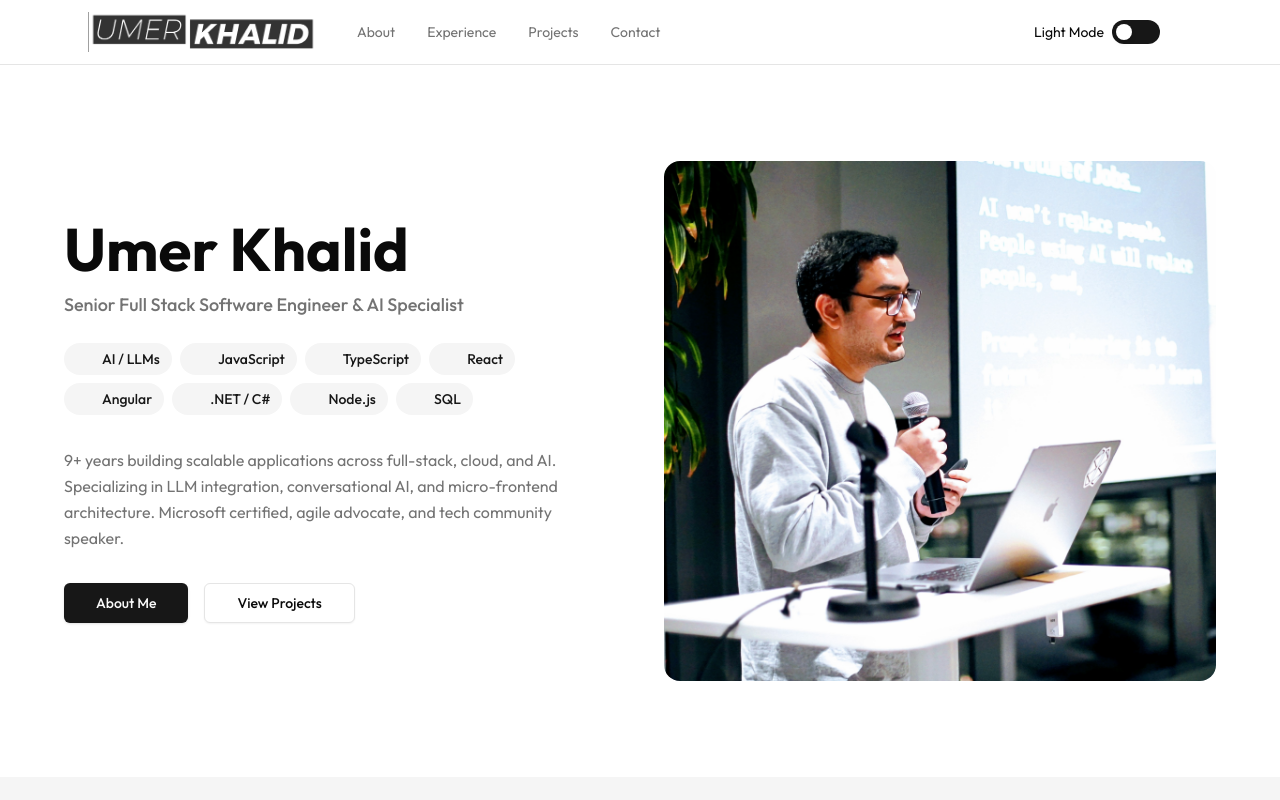
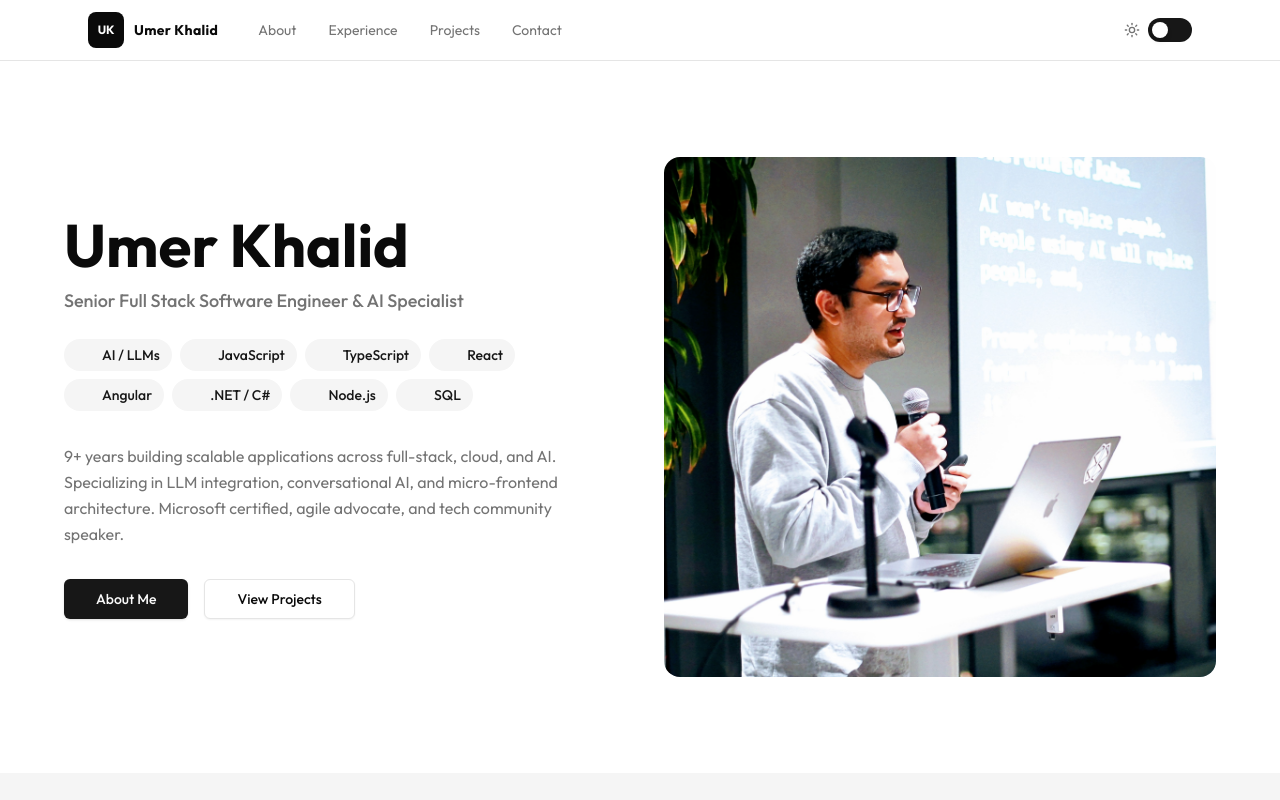
Before and after one commit to umerkha2007/portfolio, a Next.js app: page / in a window 1280 px wide. Shown: the top 800 px of the page. Built offline with nearby package versions, Linux system fonts and the light colour scheme.

Commit message:
fixed header

```diff
--- a/components/nav.tsx
+++ b/components/nav.tsx
@@ -1,6 +1,5 @@
 "use client";
 import Link from "next/link";
-import Image from "next/image";
 import { useState, useEffect } from "react";
 import { Menu, X } from "lucide-react";
 import ToggleSwitch from "./ui/ToggleSwitch";
@@ -28,14 +27,11 @@ export function Nav() {
     <nav className="sticky top-0 z-50 bg-background/95 backdrop-blur border-b border-border">
       <div className="max-w-6xl mx-auto px-6 py-3 flex justify-between items-center">
         <div className="flex items-center gap-10">
-          <Link href="/">
-            <Image
-              src="/image/logo.png"
-              alt="Umer Khalid"
-              width={140}
-              height={56}
-              className="h-10 w-auto"
-            />
+          <Link href="/" className="flex items-center gap-2.5">
+            <div className="w-9 h-9 bg-foreground rounded-lg flex items-center justify-center flex-shrink-0">
+              <span className="text-background text-xs font-bold tracking-tight">UK</span>
+            </div>
+            <span className="font-bold text-sm tracking-wide hidden sm:block">Umer Khalid</span>
           </Link>
           <div className="hidden md:flex items-center gap-8">
             {navLinks.map((link) => (
--- a/components/ui/ToggleSwitch.tsx
+++ b/components/ui/ToggleSwitch.tsx
@@ -1,4 +1,5 @@
 import React from "react";
+import { Sun, Moon } from "lucide-react";
 
 interface ToggleSwitchProps {
   isOn: boolean;
@@ -7,19 +8,28 @@ interface ToggleSwitchProps {
 
 const ToggleSwitch: React.FC<ToggleSwitchProps> = ({ isOn, handleToggle }) => {
   return (
-    <div className="flex items-center pr-8">
-      <span className="mr-2 text-sm">{isOn ? "Dark Mode" : "Light Mode"}</span>
+    <button
+      onClick={handleToggle}
+      className="flex items-center gap-2"
+      aria-label={isOn ? "Switch to light mode" : "Switch to dark mode"}
+    >
+      {isOn ? (
+        <Moon size={16} className="text-muted-foreground" />
+      ) : (
+        <Sun size={16} className="text-muted-foreground" />
+      )}
       <div
-        className={`w-12 h-6 flex items-center rounded-full p-1 cursor-pointer bg-[var(--dark-mode-color-inverse)]`}
-        onClick={handleToggle}
+        className="w-11 h-6 flex items-center rounded-full p-1 cursor-pointer bg-[var(--dark-mode-color-inverse)]"
       >
         <div
-          className={`w-4 h-4 rounded-full shadow-md transform  ${
-            isOn ? "translate-x-6 bg-[var(--dark-mode-color)]" : "translate-x-0 bg-white"
-          } transition-transform duration-300 ease-in-out`}
+          className={`w-4 h-4 rounded-full shadow-md transform transition-transform duration-300 ease-in-out ${
+            isOn
+              ? "translate-x-5 bg-[var(--dark-mode-color)]"
+              : "translate-x-0 bg-white"
+          }`}
         />
       </div>
-    </div>
+    </button>
   );
 };
 
```
